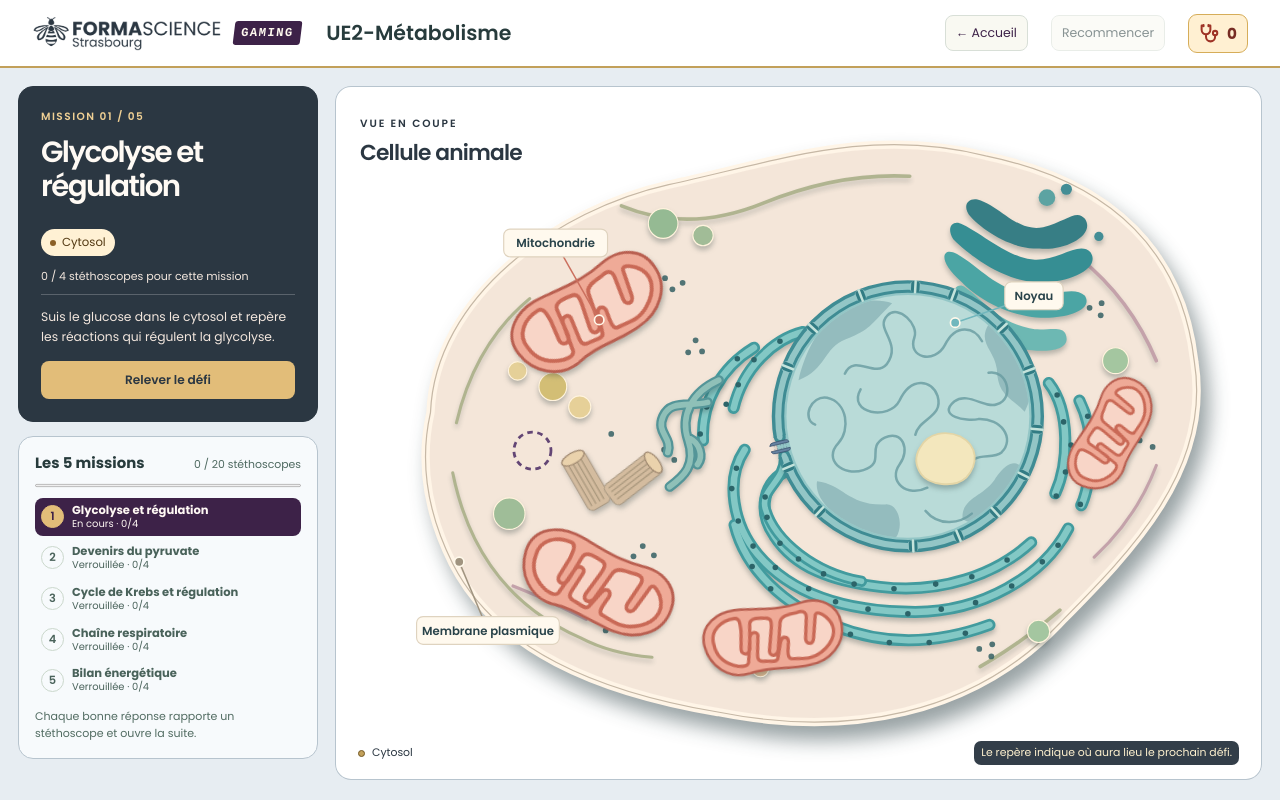
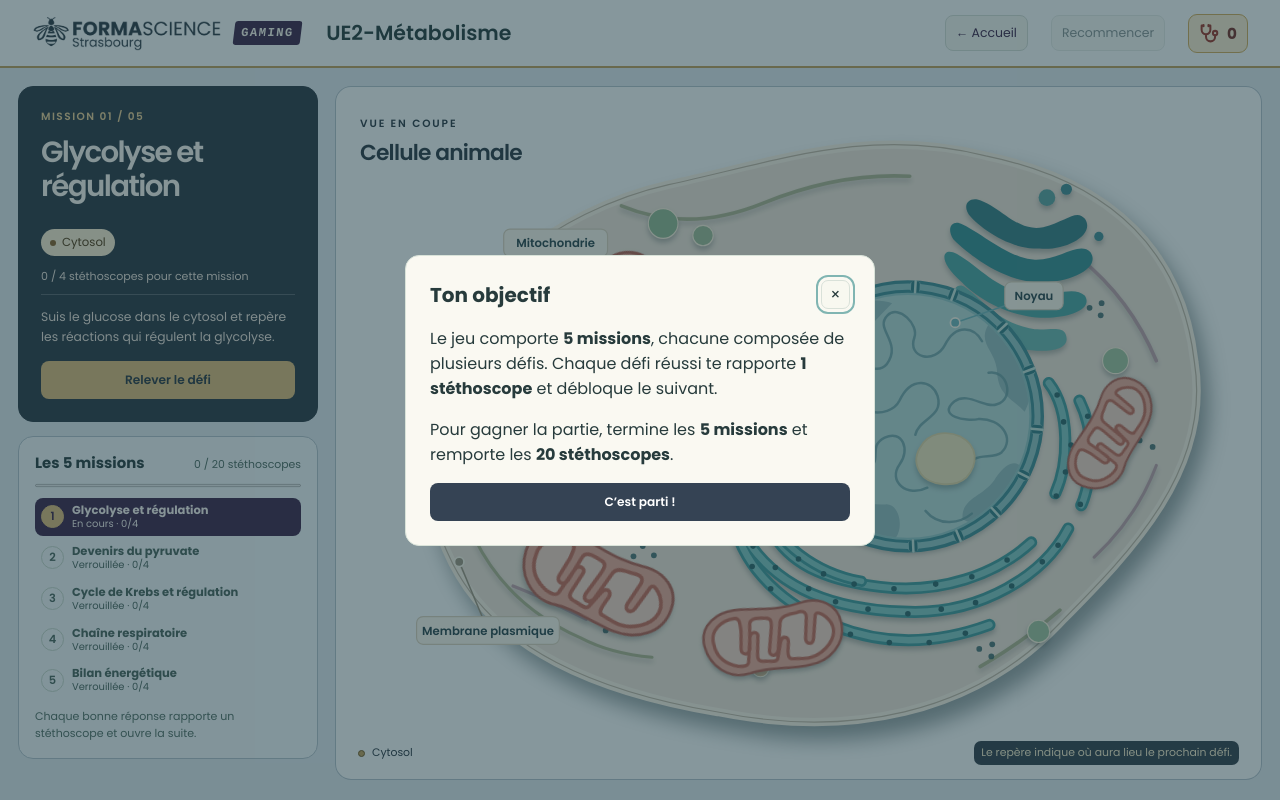
Before and after one commit to formascience-code/gaming, a Next.js app: page /ue2-metabolisme in a window 1280 px wide. Built offline with nearby package versions, Linux system fonts and the light colour scheme.

Commit message:
Afficher les objectifs à l’entrée des jeux

```diff
--- /dev/null
+++ b/app/game-objective.tsx
@@ -0,0 +1,22 @@
+import { useEffect, useRef } from 'react';
+
+export function GameObjective() {
+  const dialog = useRef<HTMLDialogElement>(null);
+
+  useEffect(() => {
+    const objective = dialog.current;
+    if (objective && !objective.open) objective.showModal();
+  }, []);
+
+  return <dialog ref={dialog} aria-labelledby="game-objective-title">
+    <form method="dialog">
+      <div className="dialog-head">
+        <h2 id="game-objective-title">Ton objectif</h2>
+        <button className="icon-button" aria-label="Fermer les règles du jeu">×</button>
+      </div>
+      <p>Le jeu comporte <strong>5 missions</strong>, chacune composée de plusieurs défis. Chaque défi réussi te rapporte <strong>1 stéthoscope</strong> et débloque le suivant.</p>
+      <p>Pour gagner la partie, termine les <strong>5 missions</strong> et remporte les <strong>20 stéthoscopes</strong>.</p>
+      <button className="control primary" autoFocus>C’est parti !</button>
+    </form>
+  </dialog>;
+}
--- a/app/protein-game.tsx
+++ b/app/protein-game.tsx
@@ -3,6 +3,7 @@
 import { useEffect, useRef, useState, type MouseEvent, type ReactNode } from 'react';
 import { challengeLocation, missionLocations } from './mission-location';
 import { GameHeader } from './game-header';
+import { GameObjective } from './game-objective';
 import { recordAttempt } from './game-progress';
 import { gameTitle } from './game-info';
 import { ChallengeVisual, challengeTitle } from './challenge-visual';
@@ -300,6 +301,7 @@ export default function Page() {
     : guidance[index];
 
   return <main className="shell">
+    <GameObjective/>
     <GameHeader title={gameTitle}>
       <a className="control games-back" href="/">← Accueil</a>
 <button className="control restart-button" type="button" disabled={!ready}
--- a/app/ue2-metabolisme/game.tsx
+++ b/app/ue2-metabolisme/game.tsx
@@ -3,6 +3,7 @@
 import { useEffect, useRef, useState } from 'react';
 import { CellArt, Marker, structures, type Point } from '../atlas';
 import { GameHeader } from '../game-header';
+import { GameObjective } from '../game-objective';
 import { Quiz, Results, Stethoscope, type Progress, type Question } from '../quiz';
 import { metabolismMissions, metabolismQuestions, metabolismTitle } from './questions';
 import { MembraneProteins, MetabolismVisual, hasOverview } from './visual';
@@ -125,6 +126,7 @@ export default function MetabolismGame() {
   }
 
   return <main className="shell">
+    <GameObjective/>
     <GameHeader title={metabolismTitle}>
       <a className="control games-back" href="/">← Accueil</a>
       <button type="button" className="control restart-button" disabled={!ready || credits === 0 && attempts.current === 0}
```
